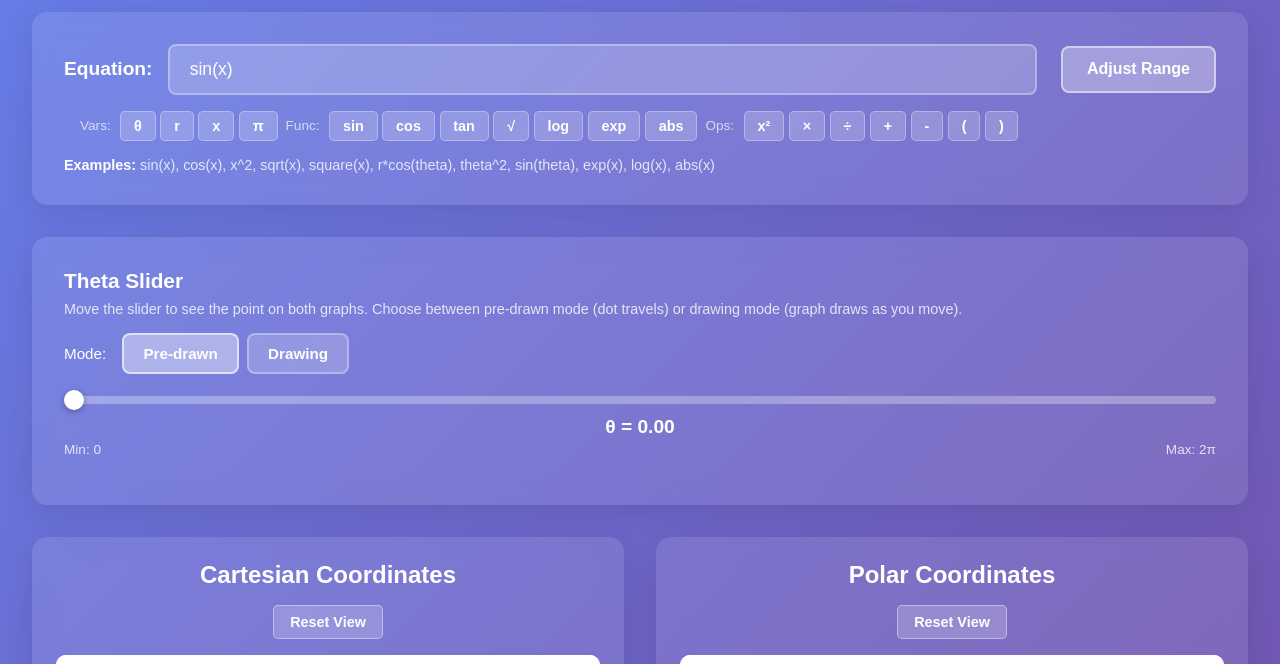
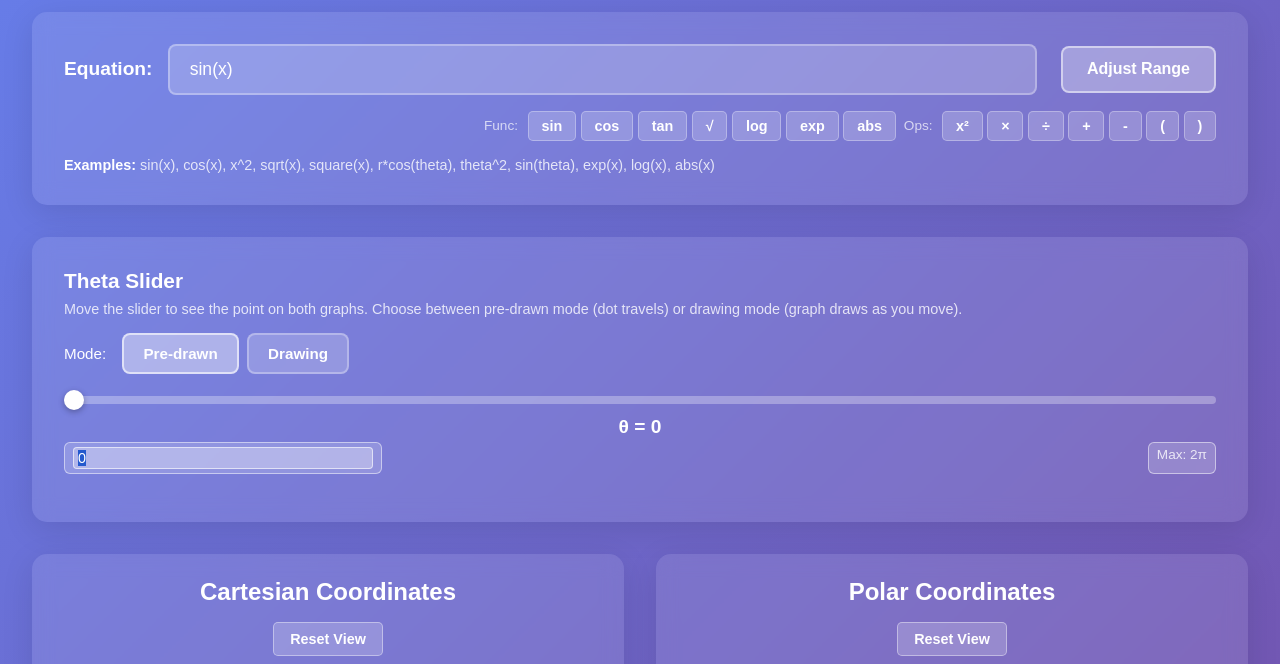
Before and after one commit to charbim/Website_HTML, a plain HTML site: page public/graph.html in a window 1280 px wide. Both pictures are taken after a click on the element "Min: 0". Shown: the part 99-763 px from the top of the page. Drawn offline with nearby package versions, Linux system fonts and the light colour scheme.

Commit message:
i don;t even know, like some slider stuff added ig?

```diff
--- a/public/graph.html
+++ b/public/graph.html
@@ -31,7 +31,7 @@
             flex-wrap: wrap;
             gap: 0.5rem;
             align-items: center;
-            margin-left: 1rem;
+            margin-left: auto; /* push to the right edge */
         }
 
         .function-btn {
@@ -385,6 +385,24 @@
             font-size: 0.85rem;
             color: rgba(255, 255, 255, 0.8);
             margin-top: 0.3rem;
+        }
+        /* Make slider min/max labels look editable and obvious */
+        .slider-info span {
+            background: rgba(255, 255, 255, 0.18);
+            border: 1px solid rgba(255, 255, 255, 0.5);
+            border-radius: 6px;
+            padding: 4px 8px;
+            cursor: text !important;
+            transition: background 0.2s ease, border-color 0.2s ease, box-shadow 0.2s ease;
+        }
+        .slider-info span:hover {
+            background: rgba(255, 255, 255, 0.28);
+            border-color: rgba(255, 255, 255, 0.8);
+            box-shadow: 0 2px 6px rgba(0,0,0,0.15);
+        }
+        /* Hide the variables shortcut group under the equation box */
+        .function-menu .function-group:first-child {
+            display: none;
         }
     </style>
 </head>
@@ -483,8 +501,8 @@
                     <input type="range" id="thetaSlider" min="0" max="100" value="0" step="0.01">
                     <div class="slider-value" id="sliderValue">θ = 0.00</div>
                     <div class="slider-info" style="display: flex; justify-content: space-between; gap: 1rem; margin-top: 0.25rem;">
-                        <span id="sliderMinLabel" style="cursor: pointer;" title="Double-click to edit">Min: 0.00</span>
-                        <span id="sliderMaxLabel" style="cursor: pointer;" title="Double-click to edit">Max: 0.00</span>
+                        <span id="sliderMinLabel" title="Click to edit">Min: 0.00</span>
+                        <span id="sliderMaxLabel" title="Click to edit">Max: 0.00</span>
                     </div>
                 </div>
             </div>
@@ -877,6 +895,28 @@
             }, 5000);
         }
 
+        // Insert implicit multiplication so inputs like "sin(3x)", "2pi", "(x+1)(x-1)" work without explicit '*'
+        function addImplicitMultiplication(expr) {
+            if (!expr || typeof expr !== 'string') return expr;
+
+            // 1) Number followed by (variable|constant|function|()
+            //    e.g., 3theta -> 3*theta, 2pi -> 2*pi, 4sin(theta) -> 4*sin(theta), 5(x+1) -> 5*(x+1)
+            //    Avoid touching numbers that are part of identifiers like "log10(".
+            expr = expr.replace(/(\d+(?:\.\d+)?)(?=\s*(?:theta|r|pi|sin|cos|tan|sqrt|log|exp|abs|square|\())/g, function(match, num, offset, str) {
+                const prev = offset > 0 ? str[offset - 1] : '';
+                if (prev && /[A-Za-z0-9_.]/.test(prev)) {
+                    return match; // skip numbers that are part of identifiers (e.g., log10)
+                }
+                return num + '*';
+            });
+
+            // 2) (variable|constant|')') followed by (variable|constant|function|'(' | number)
+            //    e.g., theta(x+1) -> theta*(x+1), pi theta -> pi*theta, )( -> )*(, r2 -> r*2
+            expr = expr.replace(/(\btheta\b|\br\b|\bpi\b|\))(?=\s*(?:\btheta\b|\br\b|\bpi\b|sin|cos|tan|sqrt|log|exp|abs|square|\(|\d+(?:\.\d+)?))/g, '$1*');
+
+            return expr;
+        }
+
         // Preprocess equation to handle various function names and variables
         function preprocessEquation(equation) {
             // Replace common function names
@@ -890,7 +930,8 @@
                 // Treat x as theta and y as r (canonicalize variables)
                 .replace(/\bx\b/g, 'theta')
                 .replace(/\by\b/g, 'r');
-
+            // Add implicit multiplication so inputs like "sin(3x)" evaluate correctly
+            processed = addImplicitMultiplication(processed);
             return processed;
         }
 
@@ -1562,14 +1603,18 @@
             let firstPoint = true;
             const step = 0.01;
 
-            // Tie theta range to the current cartesian view (keeps both graphs in sync)
+            // Determine theta range:
+            // - Pre-drawn mode: use current cartesian view (for full preview)
+            // - Drawing mode: strictly use slider's [actualMin, sliderTheta] range
             const thetaView = getViewBounds();
             let thetaMin = thetaView.xMin;
             let thetaMax = thetaView.xMax;
-
-            // In drawing mode, only draw up to sliderTheta
             if (sliderMode === 'drawing') {
-                thetaMax = Math.min(thetaMax, Math.max(thetaMin, sliderTheta));
+                const sliderEl = document.getElementById('thetaSlider');
+                const actualMin = sliderEl ? parseFloat(sliderEl.dataset.actualMin || '0') : 0;
+                const actualMax = sliderEl ? parseFloat(sliderEl.dataset.actualMax || (2 * Math.PI).toString()) : 2 * Math.PI;
+                thetaMin = actualMin;
+                thetaMax = Math.min(actualMax, Math.max(actualMin, sliderTheta));
             }
 
             for (let theta = thetaMin; theta <= thetaMax; theta += step) {
@@ -1786,7 +1831,7 @@
             // Update current theta based on slider position
             const sliderValue = parseFloat(slider.value);
             sliderTheta = actualMin + (sliderValue / 100) * (actualMax - actualMin);
-            document.getElementById('sliderValue').textContent = `θ = ${sliderTheta.toFixed(2)}`;
+            document.getElementById('sliderValue').textContent = `θ = ${formatTheta(sliderTheta)}`;
         }
 
         function onSliderChange() {
@@ -1811,29 +1856,40 @@
             attachSliderLabelEditors();
         }
 
-        // Formatting θ values; prefer exact multiples of π when close
+        // Formatting θ values; show clean multiples/fractions of π when close
         function formatTheta(value) {
             if (!isFinite(value)) return `${value}`;
-            const eps = 1e-9;
+            const eps = 1e-6;
             const k = value / Math.PI;
-            const kRounded = Math.round(k);
-            if (Math.abs(k - kRounded) < eps) {
-                if (kRounded === 0) return '0';
-                if (kRounded === 1) return 'π';
-                if (kRounded === -1) return '-π';
-                return `${kRounded}π`;
+            if (Math.abs(k) < eps) return '0';
+            const sign = k < 0 ? '-' : '';
+            const ak = Math.abs(k);
+            const denoms = [1, 2, 3, 4, 6, 8, 12];
+            for (const d of denoms) {
+                const n = Math.round(ak * d);
+                if (Math.abs(ak - n / d) < eps) {
+                    if (n === 0) return '0';
+                    if (d === 1) {
+                        if (n === 1) return `${sign}π`;
+                        return `${sign}${n}π`;
+                    }
+                    if (n === 1) return `${sign}π/${d}`;
+                    return `${sign}${n}π/${d}`;
+                }
             }
             return value.toFixed(2);
         }
 
-        // Allow dblclick editing of slider min/max labels inline
+        // Allow click (or dblclick) editing of slider min/max labels inline
         function attachSliderLabelEditors() {
             const minLabel = document.getElementById('sliderMinLabel');
             const maxLabel = document.getElementById('sliderMaxLabel');
             if (minLabel) {
+                minLabel.addEventListener('click', () => beginSliderLabelEdit('min'));
                 minLabel.addEventListener('dblclick', () => beginSliderLabelEdit('min'));
             }
             if (maxLabel) {
+                maxLabel.addEventListener('click', () => beginSliderLabelEdit('max'));
                 maxLabel.addEventListener('dblclick', () => beginSliderLabelEdit('max'));
             }
         }
@@ -1849,8 +1905,8 @@
                 : parseFloat(slider.dataset.actualMax || (2 * Math.PI).toString());
             const input = document.createElement('input');
             input.type = 'text';
-            input.value = current.toFixed(3);
-            input.style.width = '80px';
+            input.value = formatTheta(current);
+            input.style.width = '90px';
             input.style.fontSize = '0.9rem';
             input.style.padding = '2px 4px';
             input.style.borderRadius = '4px';
@@ -1949,5 +2005,6 @@
             setupSlider();
         }
     </script>
+    <script src="function-helper.js"></script>
 </body>
 </html>
```
